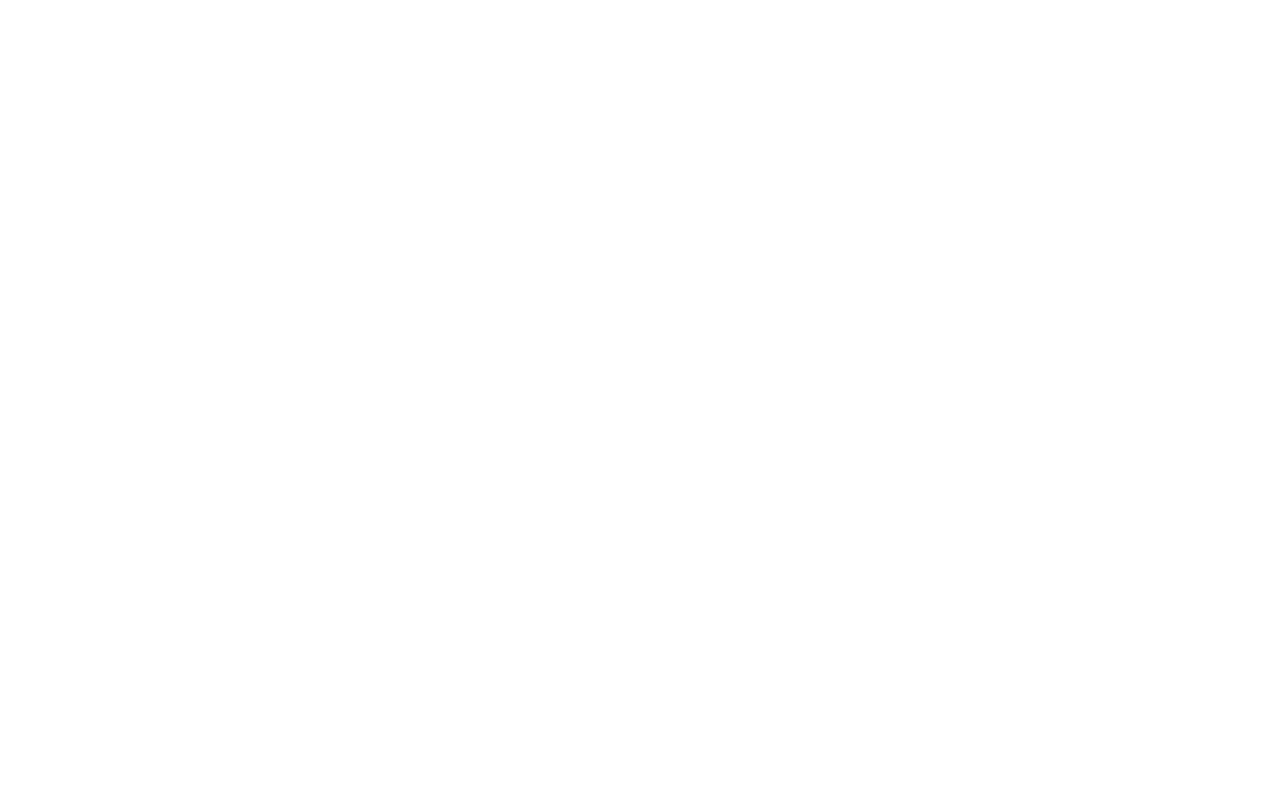
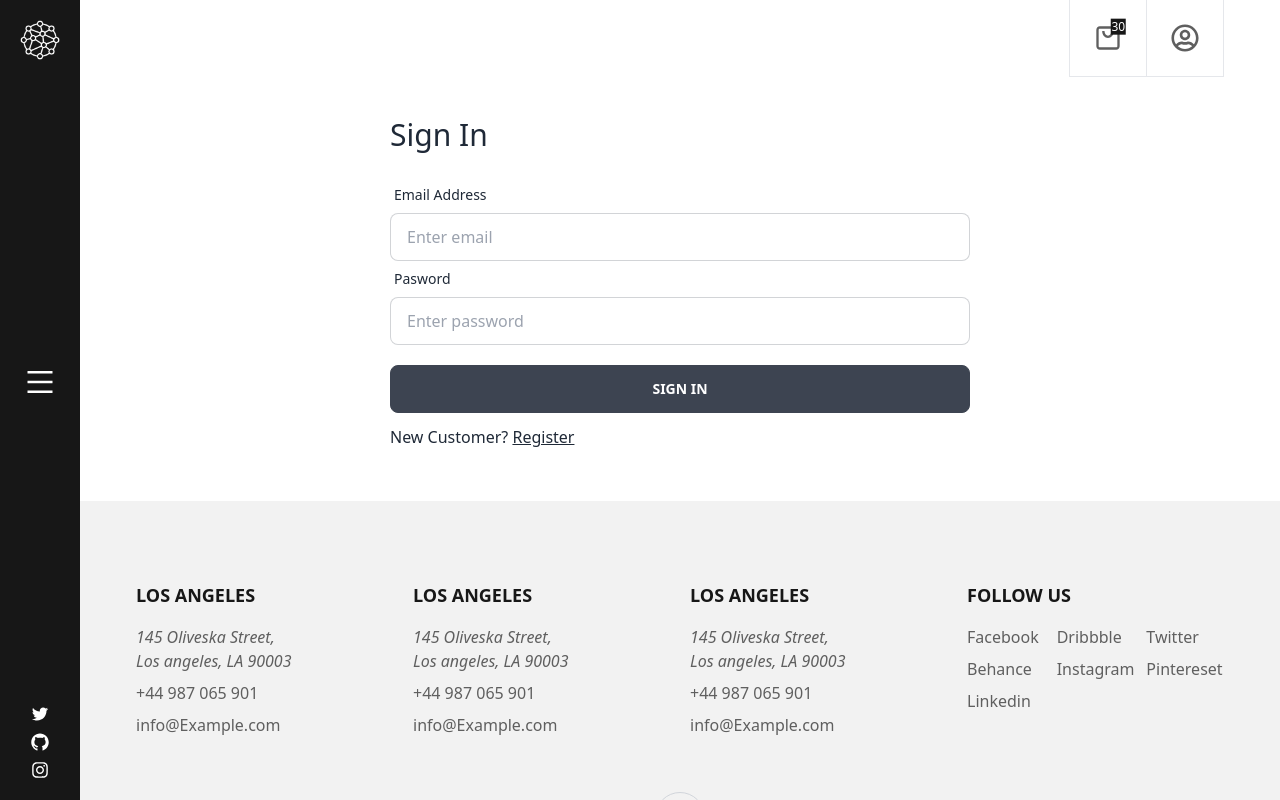
Before and after one commit to mohammadrz003/ecommerce-mern-website, a React (Create React App) app in the folder client/: page /login in a window 1280 px wide. Before the commit this address had no page. Built offline with nearby package versions, Linux system fonts and the light colour scheme.

Commit message:
adding MIT license

```diff
--- a/client/src/App.js
+++ b/client/src/App.js
@@ -4,12 +4,14 @@
 import HomeScreen from "./pages/home/HomeScreen";
 import SingleProductScreen from "./pages/single-product/SingleProductScreen";
 import CartScreen from "./pages/cart/CartScreen";
+import LoginScreen from "./pages/login/LoginScreen";
 
 function App() {
   return (
     <div className="App">
       <Routes>
         <Route path="/" element={<HomeScreen />} />
+        <Route path="/login" element={<LoginScreen />} />
         <Route path="/product/:id" element={<SingleProductScreen />} />
         <Route path="/cart">
           <Route index element={<CartScreen />} />
--- /dev/null
+++ b/client/src/actions/userActions.js
@@ -0,0 +1,33 @@
+import axios from "axios";
+
+import { userLoginActions } from "../reducers/userReducers";
+
+export const login = (email, password) => async (dispatch) => {
+  try {
+    dispatch(userLoginActions.userLoginRequest());
+
+    const config = {
+      headers: {
+        "Content-Type": "application/json",
+      },
+    };
+
+    const { data } = await axios.post(
+      "/api/users/login",
+      { email, password },
+      config
+    );
+
+    dispatch(userLoginActions.userLoginSuccess(data));
+
+    localStorage.setItem("userInfo", JSON.stringify(data));
+  } catch (error) {
+    dispatch(
+        userLoginActions.userLoginFail(
+          error.response && error.response.data.message
+            ? error.response.data.message
+            : error.message
+        )
+      );
+  }
+};
--- a/client/src/components/Alert.jsx
+++ b/client/src/components/Alert.jsx
@@ -6,7 +6,7 @@
   AiOutlineCloseCircle,
 } from "react-icons/ai";
 
-const Alert = ({ variant, className, children }) => {
+const Alert = ({ variant, className = "", children }) => {
   let alertVariantClass = "";
   let alertVariantIcon;
 
--- /dev/null
+++ b/client/src/components/FormContainer.jsx
@@ -0,0 +1,13 @@
+import React from "react";
+
+const FormContainer = ({ children, className }) => {
+  return (
+    <section>
+      <div className={`w-full flex justify-center ${className}`}>
+        <div className="w-full md:w-1/2">{children}</div>
+      </div>
+    </section>
+  );
+};
+
+export default FormContainer;
--- /dev/null
+++ b/client/src/components/Loader.jsx
@@ -0,0 +1,13 @@
+import React from "react";
+
+const Loader = () => {
+  return (
+    <div className="flex">
+      <button className="mx-auto btn loading bg-transparent text-gray-700 border-none">
+        Loading...
+      </button>
+    </div>
+  );
+};
+
+export default Loader;
--- a/client/src/components/UserProfileButton.jsx
+++ b/client/src/components/UserProfileButton.jsx
@@ -1,14 +1,38 @@
 import React from "react";
 import { FaRegUserCircle } from "react-icons/fa";
 import { Link } from "react-router-dom";
+import { useSelector } from "react-redux";
 
 const UserProfileButton = (props) => {
+  const { userInfo } = useSelector((state) => state.userLogin);
+
   return (
-    <Link to="/profile" className={`block ${props.className}`}>
-      <div className="relative">
-        <FaRegUserCircle className="w-7 h-7" />
-      </div>
-    </Link>
+    <>
+      {userInfo ? (
+        <div className={`dropdown lg:dropdown-end cursor-pointer ${props.className}`}>
+          <label tabIndex={0} className="relative">
+            <FaRegUserCircle className="w-7 h-7" />
+          </label>
+          <ul
+            tabIndex={0}
+            className="dropdown-content menu p-2 shadow bg-base-100 rounded-box w-52"
+          >
+            <li>
+              <a>Item 1</a>
+            </li>
+            <li>
+              <a>Item 2</a>
+            </li>
+          </ul>
+        </div>
+      ) : (
+        <Link to={"/login"} className={`block ${props.className}`}>
+          <div className="relative">
+            <FaRegUserCircle className="w-7 h-7" />
+          </div>
+        </Link>
+      )}
+    </>
   );
 };
 
--- a/client/src/layouts/Sidebar.jsx
+++ b/client/src/layouts/Sidebar.jsx
@@ -31,7 +31,7 @@
     <>
       <div
         ref={sideBarRef}
-        className="sticky top-0 z-30 bg-palette-chineseBlack text-white lg:h-screen overflow-y-auto"
+        className="sticky top-0 z-30 bg-palette-chineseBlack text-white lg:h-screen"
       >
         <div className="flex flex-row lg:flex-col justify-between items-center w-full h-full p-5">
           <div className="flex items-center space-x-4 lg:space-x-0">
--- a/client/src/pages/home/container/ProductList.jsx
+++ b/client/src/pages/home/container/ProductList.jsx
@@ -3,6 +3,7 @@
 
 import ProductItem from "./ProductItem";
 import { listProducts } from "../../../actions/productActions";
+import Loader from "../../../components/Loader";
 
 const ProductList = (props) => {
   const dispatch = useDispatch();
@@ -16,11 +17,7 @@
   return (
     <>
       {loading ? (
-        <div className="flex">
-          <button className="mx-auto btn loading bg-transparent text-gray-700 border-none">
-            Loading...
-          </button>
-        </div>
+        <Loader />
       ) : error ? (
         <div className="alert alert-error shadow-lg">
           <div>
--- /dev/null
+++ b/client/src/pages/login/LoginScreen.jsx
@@ -0,0 +1,107 @@
+import React, { useState, useEffect } from "react";
+import { Link, redirect, useNavigate, useSearchParams } from "react-router-dom";
+import { useDispatch, useSelector } from "react-redux";
+
+import Alert from "../../components/Alert";
+import Loader from "../../components/Loader";
+import FormContainer from "../../components/FormContainer";
+import { login } from "../../actions/userActions";
+import Layout from "../../layouts/Layout";
+import Header from "../../layouts/Header";
+import Cart from "../../components/cart/Cart";
+import UserProfileButton from "../../components/UserProfileButton";
+
+const LoginScreen = () => {
+  const [inputValues, setInputValues] = useState({
+    email: "",
+    password: "",
+  });
+  const navigate = useNavigate();
+  const dispatch = useDispatch();
+  const userLogin = useSelector((state) => state.userLogin);
+  const { loading, error, userInfo } = userLogin;
+  const [searchParams] = useSearchParams();
+
+  const redirect = searchParams.get("redirect")
+    ? searchParams.get("redirect")
+    : "/";
+
+  useEffect(() => {
+    if (userInfo) {
+      navigate(redirect);
+    }
+  }, [navigate, redirect, userInfo]);
+
+  const inputChangeHandler = (e) => {
+    const { value, name } = e.target;
+    setInputValues((curState) => {
+      return { ...curState, [name]: value };
+    });
+  };
+
+  const submitHandler = (e) => {
+    e.preventDefault();
+    dispatch(login(inputValues.email, inputValues.password));
+  };
+
+  return (
+    <Layout>
+      <Header className="justify-end">
+        <div className="flex items-center divide-x divide-gray-200 border-x border-b border-gray-200">
+          <Cart className="hidden lg:block p-6 text-palette-graniteGray" />
+          <UserProfileButton className="hidden lg:block p-6 text-palette-graniteGray" />
+        </div>
+      </Header>
+      <FormContainer className="py-10 px-5">
+        <h1 className="text-3xl mb-6">Sign In</h1>
+        {error && <Alert variant="error">{error}</Alert>}
+        <form onSubmit={submitHandler}>
+          <div className="form-control">
+            <label className="label" htmlFor="email">
+              <span className="label-text">Email Address</span>
+            </label>
+            <input
+              className="input input-bordered"
+              id="email"
+              type="email"
+              placeholder="Enter email"
+              value={inputValues.email}
+              name="email"
+              onChange={inputChangeHandler}
+            />
+          </div>
+          <div className="form-control">
+            <label className="label" htmlFor="password">
+              <span className="label-text">Pasword</span>
+            </label>
+            <input
+              className="input input-bordered"
+              id="password"
+              type="password"
+              placeholder="Enter password"
+              value={inputValues.password}
+              name="password"
+              onChange={inputChangeHandler}
+            />
+          </div>
+          <button type="submit" disabled={loading} className="btn w-full mt-5">
+            {loading ? "Loading..." : "Sign In"}
+          </button>
+        </form>
+        <div className="py-3">
+          <div>
+            New Customer?{" "}
+            <Link
+              to={redirect ? `/register?redirect=${redirect}` : "/register"}
+              className="link"
+            >
+              Register
+            </Link>
+          </div>
+        </div>
+      </FormContainer>
+    </Layout>
+  );
+};
+
+export default LoginScreen;
--- /dev/null
+++ b/client/src/reducers/userReducers.js
@@ -0,0 +1,28 @@
+import { createSlice } from "@reduxjs/toolkit";
+
+// USER LOGIN SLICE
+const userLoginInitialState = {};
+
+const userLoginSlice = createSlice({
+  name: "userLogin",
+  initialState: userLoginInitialState,
+  reducers: {
+    userLoginRequest(state, action) {
+      return { loading: true };
+    },
+    userLoginSuccess(state, action) {
+      return { loading: false, userInfo: action.payload };
+    },
+    userLoginFail(state, action) {
+      return { loading: false, error: action.payload };
+    },
+    userLogout(state, action) {
+      return {};
+    },
+  },
+});
+
+export const userLoginActions = userLoginSlice.actions;
+const userLoginReducer = userLoginSlice.reducer;
+
+export { userLoginReducer };
--- a/client/src/store.js
+++ b/client/src/store.js
@@ -5,13 +5,19 @@
   productDetailReducer,
 } from "./reducers/productReducers";
 import { cartReducer } from "./reducers/cartReducers";
+import { userLoginReducer } from "./reducers/userReducers";
 
 const cartItemsFromStorage = localStorage.getItem("cartItems")
   ? JSON.parse(localStorage.getItem("cartItems"))
   : [];
 
+const userInfoFromStorage = localStorage.getItem("userInfo")
+  ? JSON.parse(localStorage.getItem("userInfo"))
+  : null;
+
 const initialState = {
   cart: { cartItems: cartItemsFromStorage },
+  userLogin: { userInfo: userInfoFromStorage },
 };
 
 const store = configureStore({
@@ -19,6 +25,7 @@
     productList: productListReducer,
     productDetails: productDetailReducer,
     cart: cartReducer,
+    userLogin: userLoginReducer,
   },
   preloadedState: initialState,
 });
```
Also changed, not shown: 2 other files (tests, documents, lock files or other folders).
